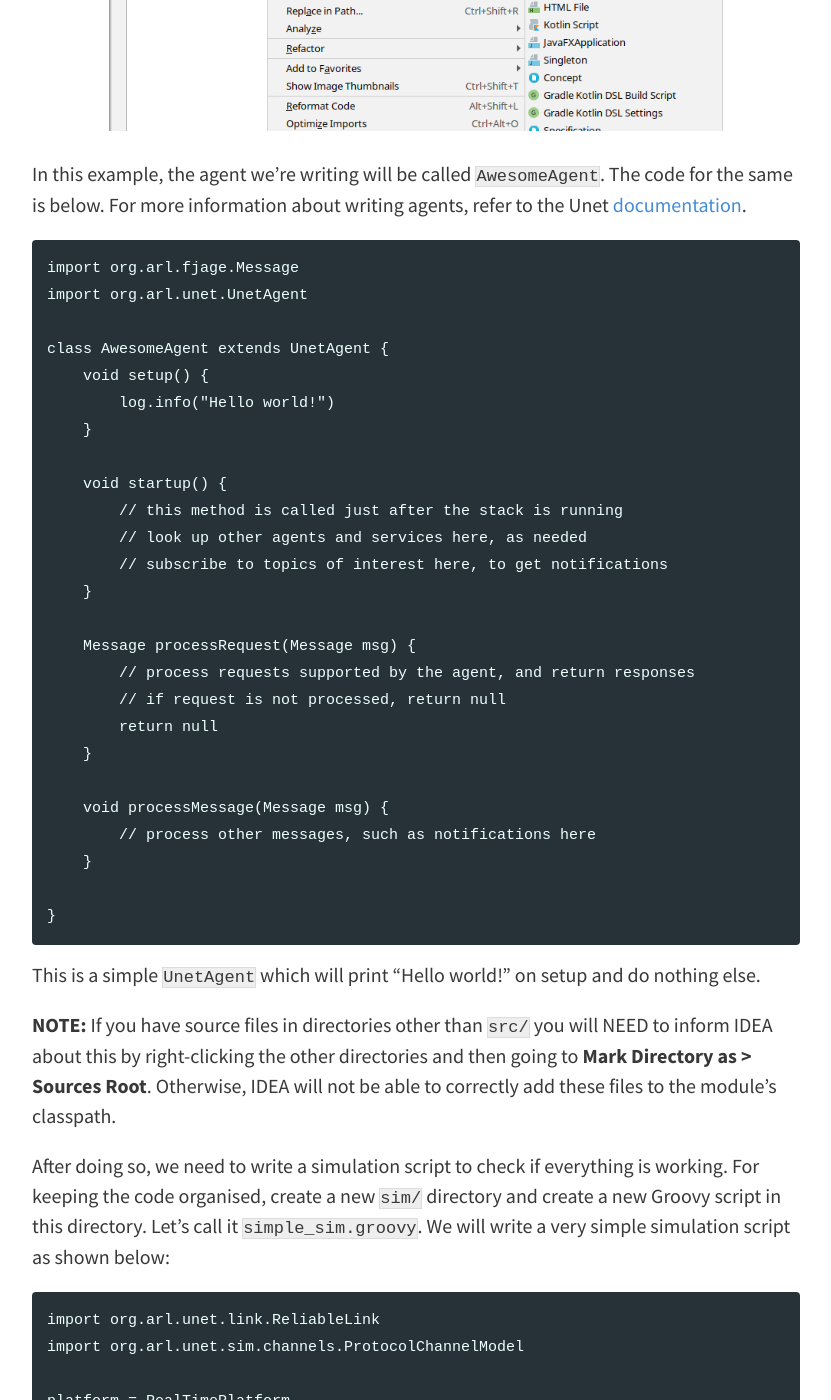
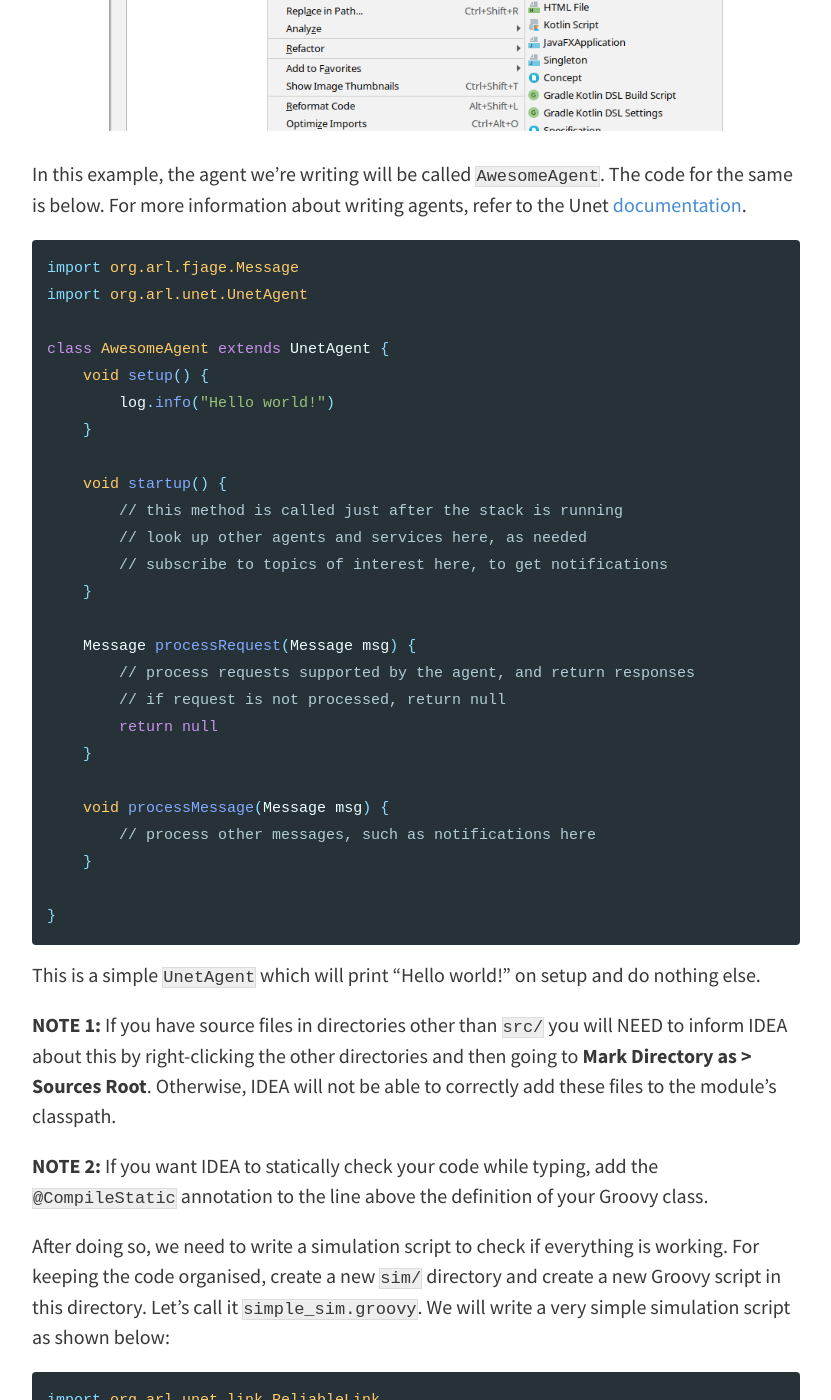
Before and after one commit to org-arl/unet-blog, a Jekyll site: the page built from _posts/2019-04-26-using-idea-with-unetstack.md, in a window 1280 px wide and 1400 px high, scrolled down 6509 px. Shown: the whole window, without its empty margins (224-1055 px from the left). Built offline with Jekyll 4.4.1, drawn with Linux system fonts in a browser that asks for light colours; comment, search, counter and statistics services are not loaded; some of the changed text lies outside the part shown.

Commit message:
Adding hint and a note

````diff
--- a/_posts/2019-04-26-using-idea-with-unetstack.md
+++ b/_posts/2019-04-26-using-idea-with-unetstack.md
@@ -71,7 +71,7 @@ Create a new Groovy in the `src/` directory of your project by right-clicking th
 
 In this example, the agent we're writing will be called `AwesomeAgent`. The code for the same is below. For more information about writing agents, refer to the Unet [documentation](https://www.unetstack.net/unet-agents.html).
 
-```
+```groovy
 import org.arl.fjage.Message
 import org.arl.unet.UnetAgent
 
@@ -101,11 +101,13 @@ class AwesomeAgent extends UnetAgent {
 
 This is a simple `UnetAgent` which will print "Hello world!" on setup and do nothing else.
 
-__NOTE:__ If you have source files in directories other than `src/` you will NEED to inform IDEA about this by right-clicking the other directories and then going to __Mark Directory as > Sources Root__. Otherwise, IDEA will not be able to correctly add these files to the module's classpath.
+__NOTE 1:__ If you have source files in directories other than `src/` you will NEED to inform IDEA about this by right-clicking the other directories and then going to __Mark Directory as > Sources Root__. Otherwise, IDEA will not be able to correctly add these files to the module's classpath.
+
+__NOTE 2:__ If you want IDEA to statically check your code while typing, add the `@CompileStatic` annotation to the line above the definition of your Groovy class.
 
 After doing so, we need to write a simulation script to check if everything is working. For keeping the code organised, create a new `sim/` directory and create a new Groovy script in this directory. Let's call it `simple_sim.groovy`. We will write a very simple simulation script as shown below:
 
-```
+```groovy
 import org.arl.unet.link.ReliableLink
 import org.arl.unet.sim.channels.ProtocolChannelModel
 
````
